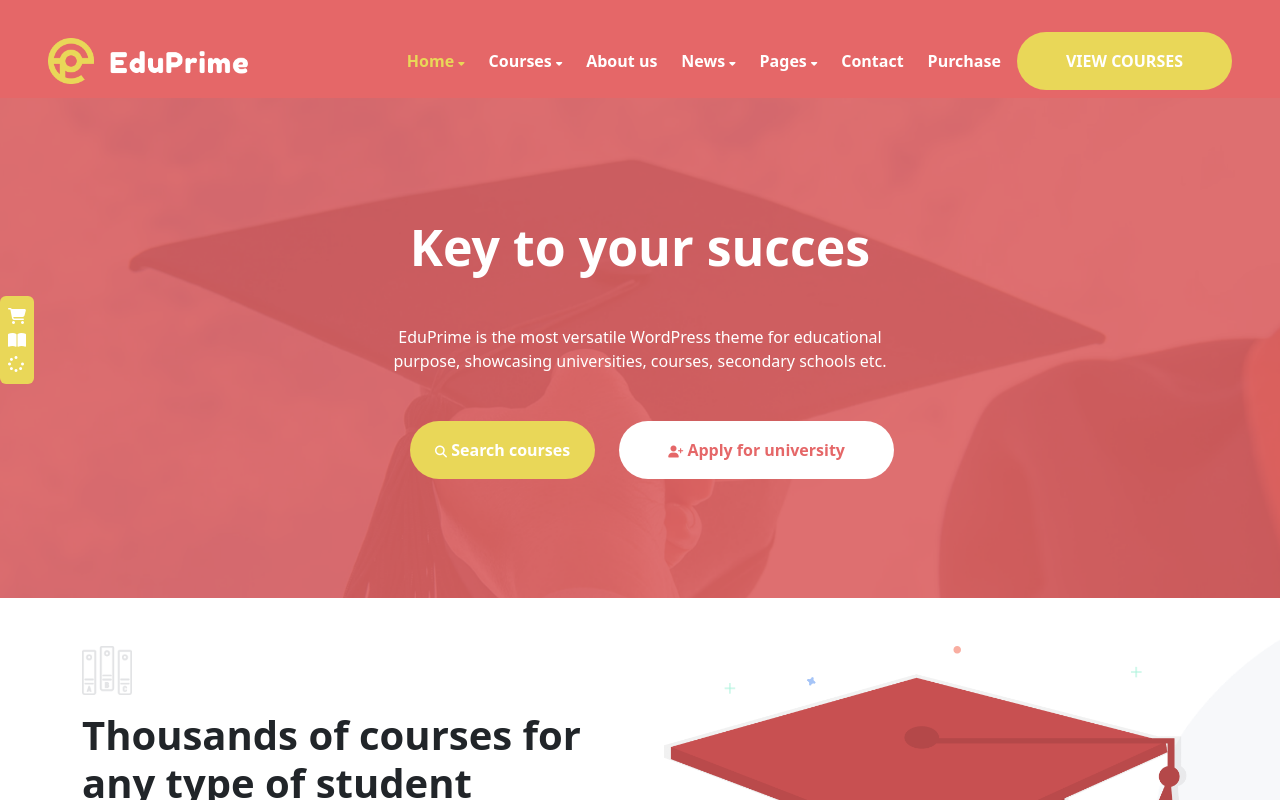
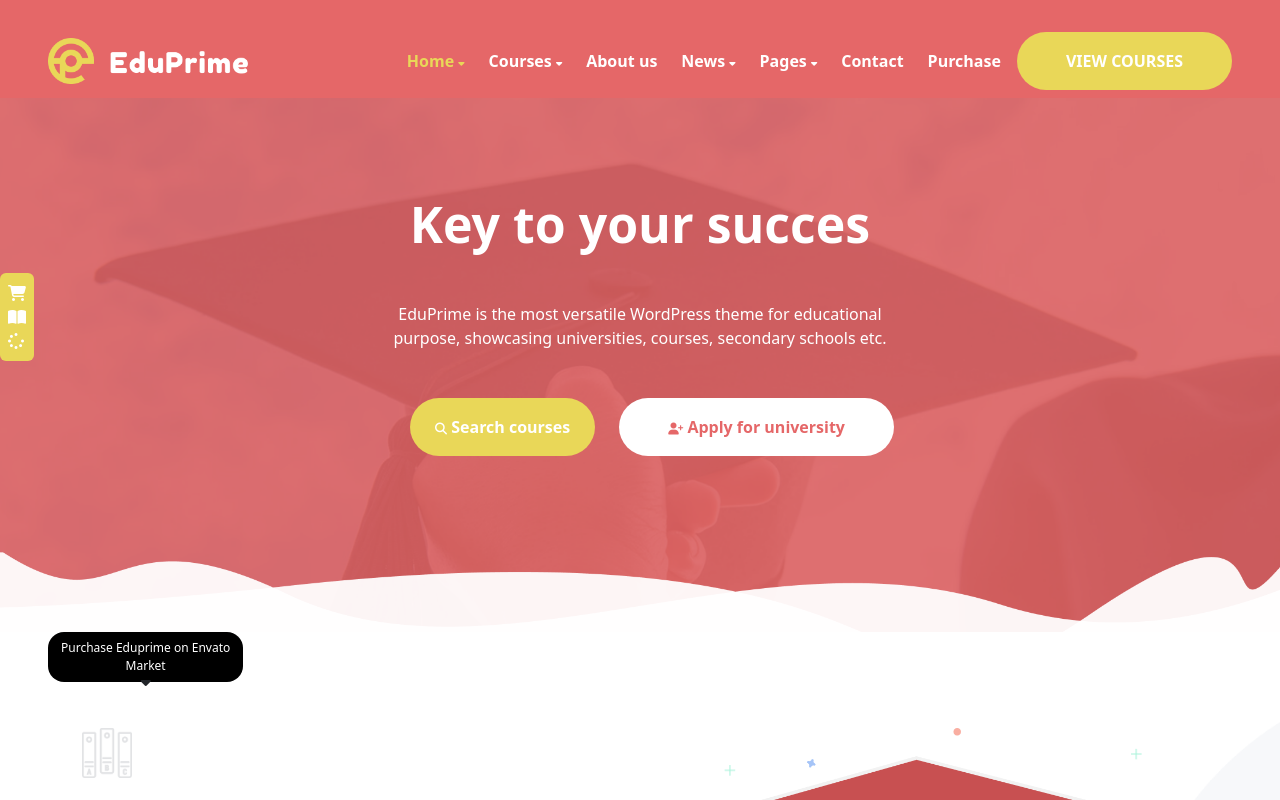
Before and after one commit to NeilMagon/proj-html-vuejs, a Vue app: page / in a window 1280 px wide. Shown: the top 800 px of the page. Built offline with nearby package versions, Linux system fonts and the light colour scheme.

Commit message:
feat: fix hero

```diff
--- a/src/components/PageHero.vue
+++ b/src/components/PageHero.vue
@@ -5,7 +5,8 @@
 </script>
 
 <template>
-    <section class="position-relative d-flex">
+    <section class="position-relative">
+        <div class="position-relative d-flex py-5">
             <div class="position-absolute top-50 start-0 translate-middle-y">
                 <ul class="text-white rounded p-2">
                     <li><a href="#"><i class="fa-solid fa-cart-shopping"></i></a></li>
@@ -19,6 +20,16 @@
                 <button class="btn ms-button text-white px-4 py-3 mx-4"><i class="fa-solid fa-magnifying-glass"></i> Search courses</button>
                 <button class="btn ms-button bg-white ms-color px-5 py-3"><i class="fa-solid fa-user-plus"></i> Apply for university</button>
             </div>
+        </div>
+        <div class="ms-img position-relative mb-5">
+            <img src="../assets/img/img/Wave-1.png" alt="">
+        </div>
+        <div class="position-relative position-absolute top-100 start-0 ms-5">
+            <button class="text-white btn rounded-4 ms-p-btn">Purchase Eduprime on Envato <br> Market</button>
+            <div class="position-absolute top-100 start-50 translate-middle">
+                <i class="fa-solid fa-caret-down"></i>
+            </div>
+        </div>
     </section>
 </template>
 
@@ -29,9 +40,18 @@
         background-size: cover;
         background-position: center;
         background-repeat: no-repeat;
-        height: 500px;
+        .ms-img{
+            width: 100%;
+            img{
+                width: 100%;
+            }
+        }
         a{
             color: $brand-tertiary;
+        }
+        .ms-img{
+            width: 100%;
+
         }
     }
     ul{
@@ -58,4 +78,8 @@
             font-size: 12px;
         }
     }
+    .ms-p-btn{
+        background-color: $brand-forth;
+        font-size: 12px;
+    }
 </style>
```
Lines whose indentation alone changed are shown as unchanged.
